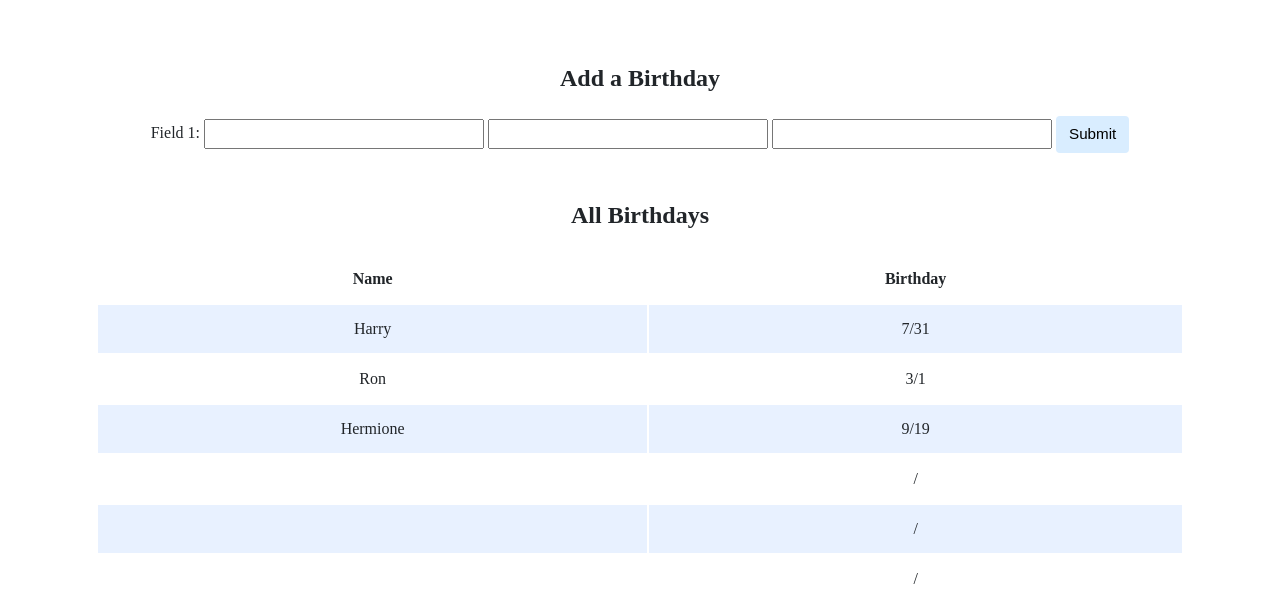
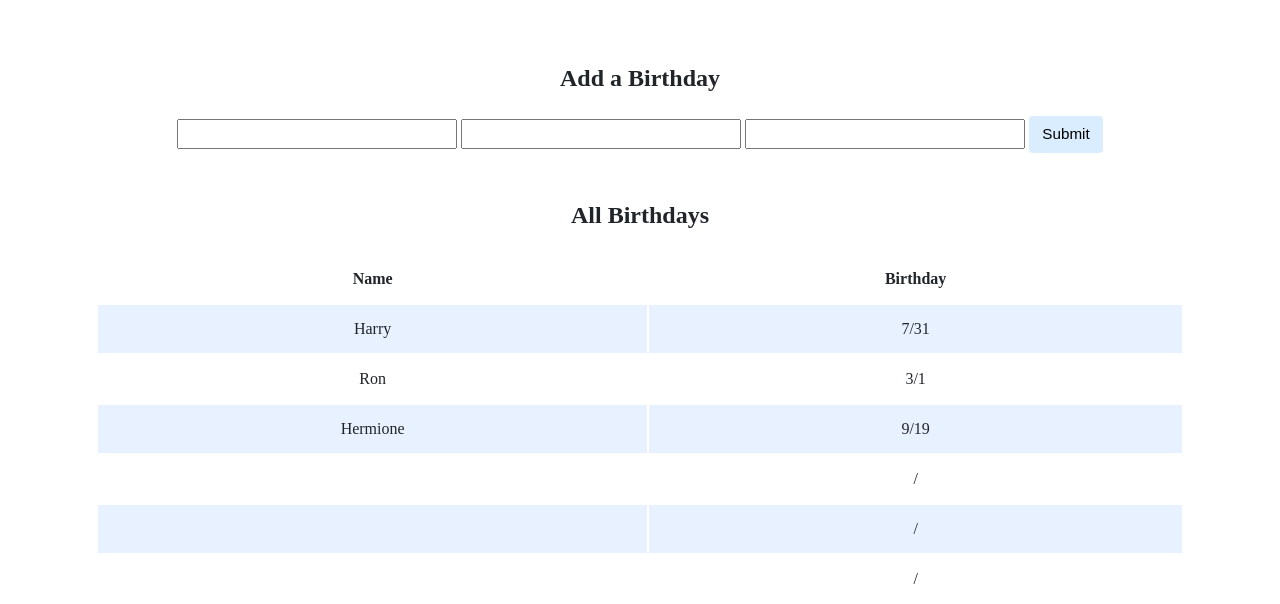
Before and after one commit to Hillgrove/CS50x, a Flask app: page / in a window 1280 px wide. Shown: the part 200-804 px from the top of the page. Run offline with Flask 3, Linux system fonts and the light colour scheme; some libraries are stand-ins or nearby versions.

Commit message:
Mon, Aug 28, 2023, 3:34 PM +02:00

```diff
--- a/week09/3. lab09/birthdays/templates/index.html
+++ b/week09/3. lab09/birthdays/templates/index.html
@@ -16,7 +16,6 @@
                 <h2>Add a Birthday</h2>
                 <!-- TODO: Create a form for users to submit a name, a month, and a day -->
                 <form action="/" method="post">
-                    <lable for="field1">Field 1:</lable>
                     <input type="text" name="name">
                     <input type="text" name="month">
                     <input type="text" name="day">
```
Also changed, not shown: week09/3. lab09/birthdays/birthdays.db.
